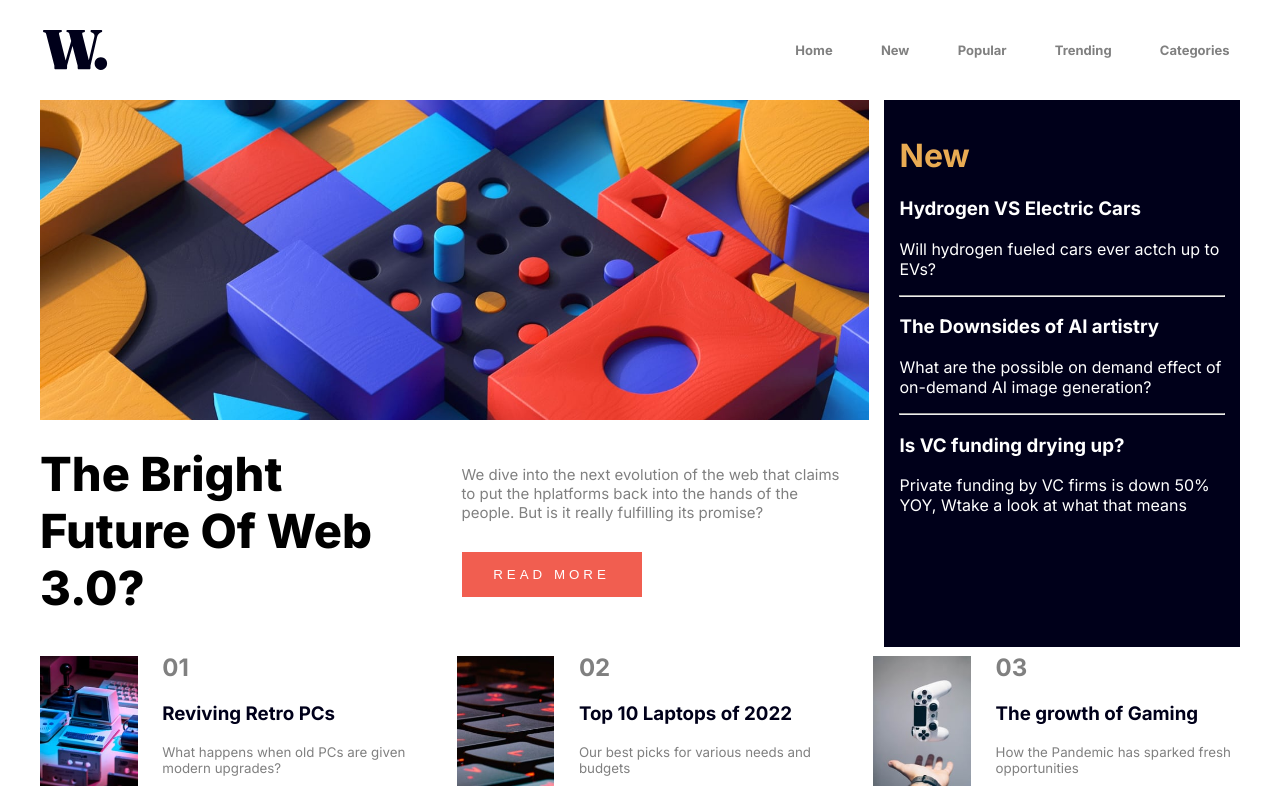
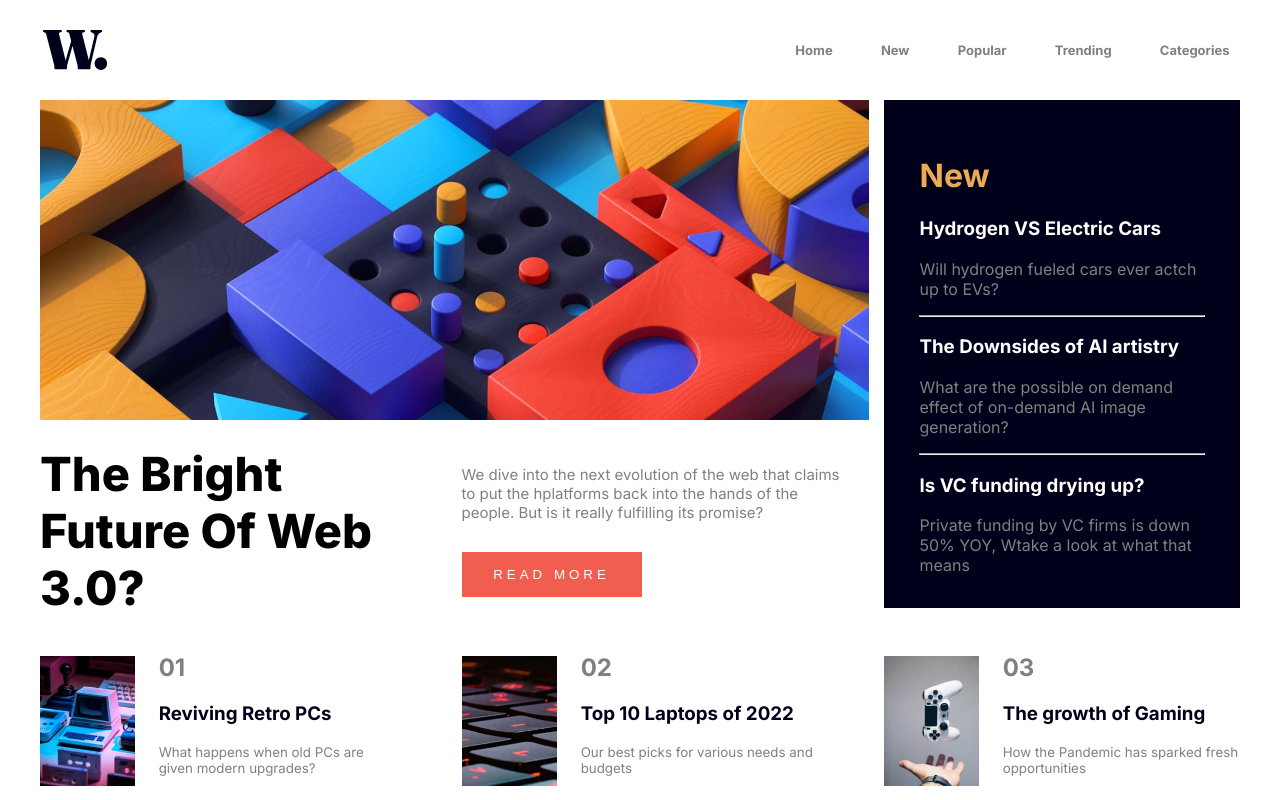
Before and after one commit to nonso-ng/Newspage, a Vue app: page / in a window 1280 px wide. Built offline with nearby package versions, Linux system fonts and the light colour scheme.

Commit message:
new updates made

```diff
--- a/src/components/Hero-sub.vue
+++ b/src/components/Hero-sub.vue
@@ -33,7 +33,7 @@
     display: grid;
     grid-template-columns: 0.9fr 0.9fr 0.9fr;
     margin-top: 20px;
-    gap: 50px;
+    gap: 66px;
     color: gray;
     font-family: 'Inter', sans-serif;
     font-size: medium;
--- a/src/components/Hero.vue
+++ b/src/components/Hero.vue
@@ -49,7 +49,13 @@
 .hero-right{
     background-color: hsl(240, 100%, 5%);
     color: white;
-    padding: 15px;
+    padding: 35px;
+    max-height: 80%;
+}
+.hero-right p{
+ font-size: medium;
+ font-weight: 100;
+ color: gray;
 }
 .hero-left-top{
 
@@ -69,11 +75,7 @@
 
 
 }
-.hero-left-bottom-left{
-/* background-color: coral; */
 
-
-}
 .hero-left-bottom-left h1{
     margin-top: -5px;
     font-size: 47px;
```
Also changed, not shown: src/components/NavigationBar.vue (line endings or trailing spaces).
